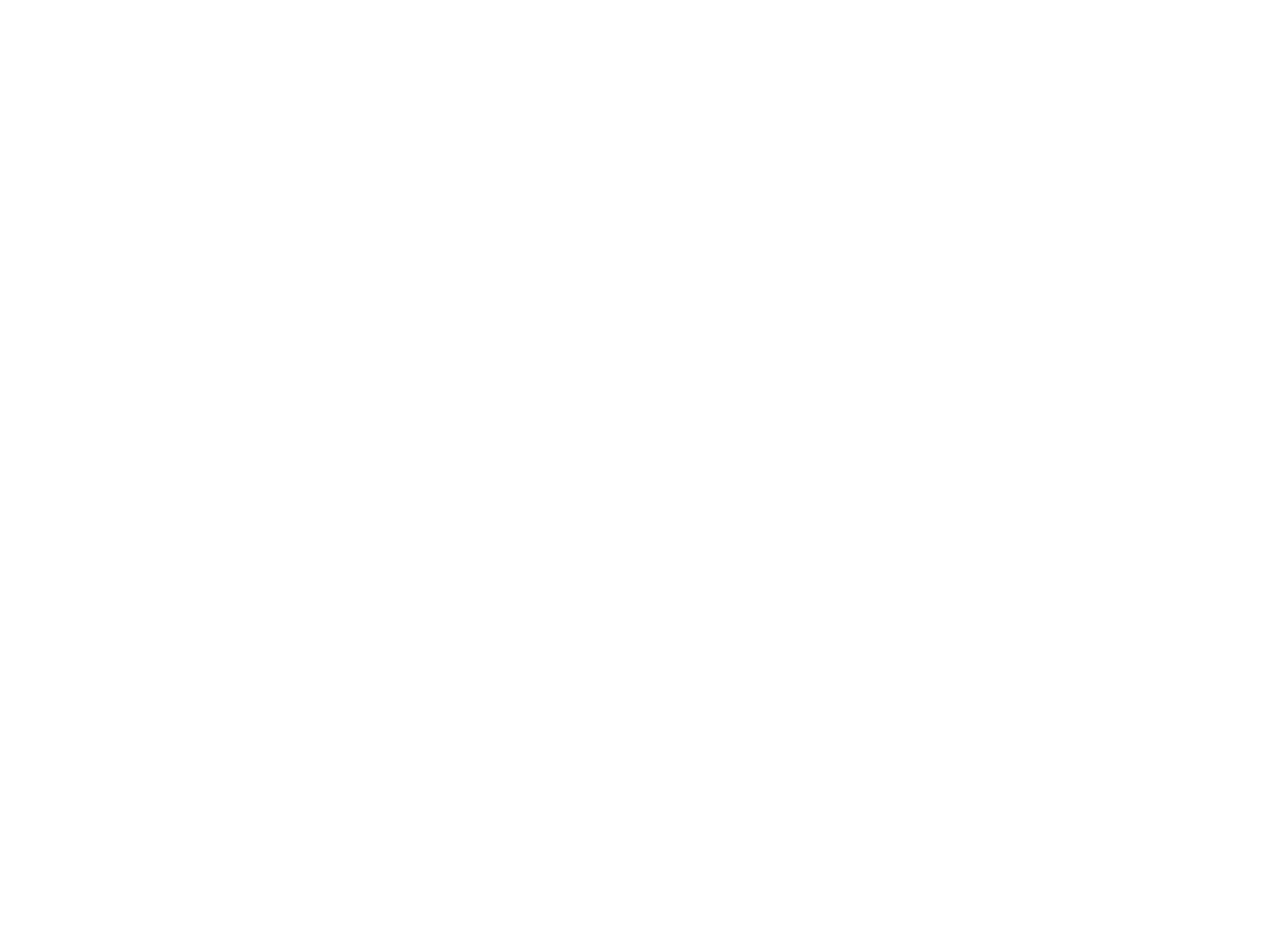
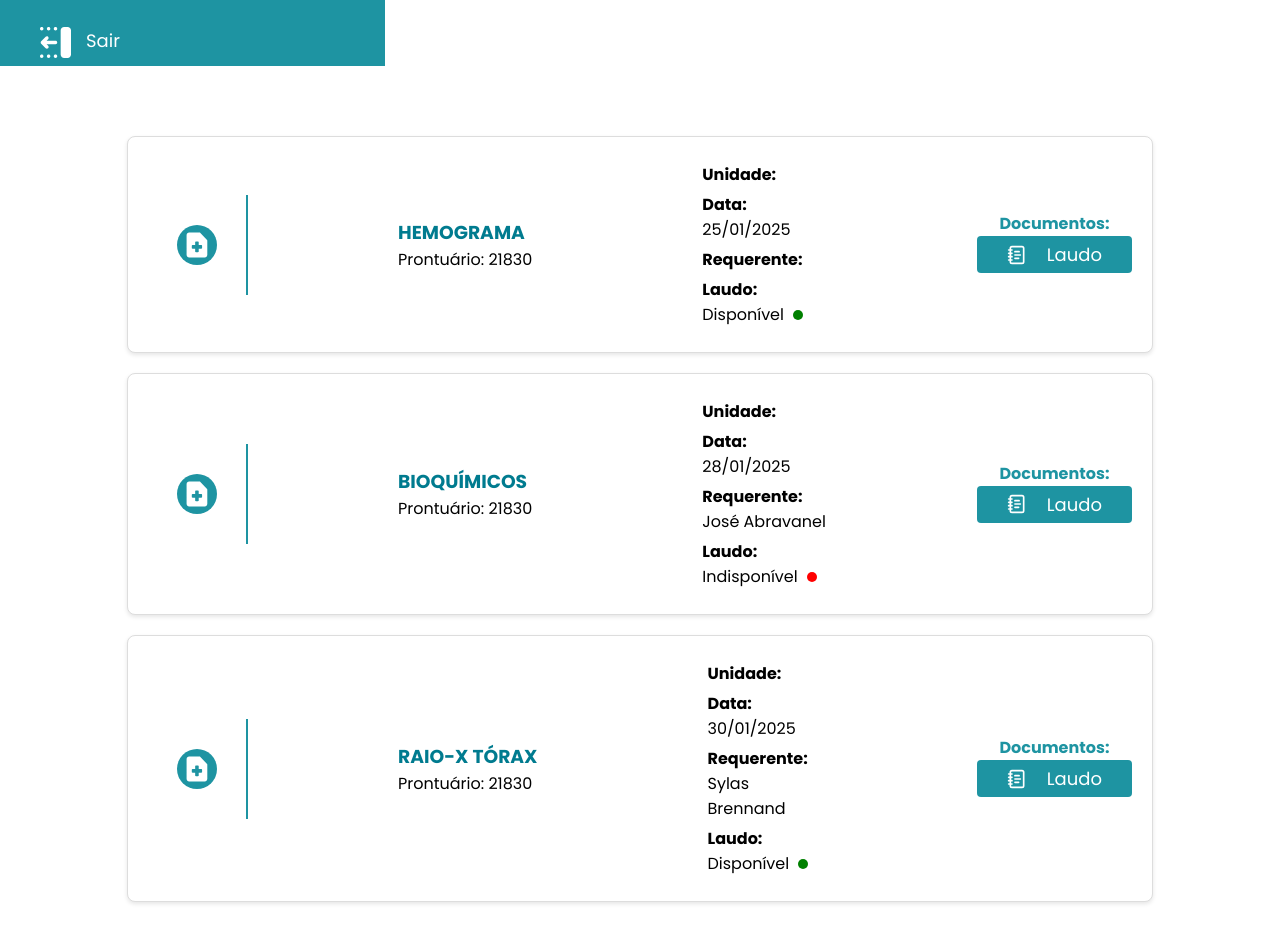
Before and after one commit to SAS-Organizacao/SAS-FrontEnd, a React (Vite) app in the folder SAS/: page /resultadoexames in a window 1280 px wide. Before the commit this address had no page. Shown: the part 1000-1942 px from the top of the page. Before the commit the page ends 800 px from the top, so only its background shows below. Built offline with nearby package versions, Linux system fonts and the light colour scheme.

Commit message:
style no arquivo css resultado de exame

```diff
--- a/SAS/package.json
+++ b/SAS/package.json
@@ -10,6 +10,7 @@
     "preview": "vite preview"
   },
   "dependencies": {
+    "lucide-react": "^0.483.0",
     "react": "^19.0.0",
     "react-dom": "^19.0.0",
     "react-router": "^7.3.0"
--- a/SAS/src/App.jsx
+++ b/SAS/src/App.jsx
@@ -7,6 +7,7 @@
 import Agendar_consulta from './components/Agendar_consulta'
 import Perfil from './pages/Perfil'
 import Barra from './components/Barra'
+import Resultado_exames from './pages/Resultado_exames'
 
 
 function App() {
@@ -29,6 +30,8 @@
 
         <Route path='/barra' element={<Barra/>} ></Route>
 
+        <Route path='/resultadoexames' element={<Resultado_exames/>} ></Route>
+
       </Routes>
     </BrowserRouter>
   )
--- a/SAS/src/components/Barra/style.css
+++ b/SAS/src/components/Barra/style.css
@@ -11,11 +11,13 @@
     background-color: #1E94A2;
     padding: 10px 20px;
     border-bottom: 1px;
-    margin-top: 150px;
+    /* margin-top: 150px; */
     width: 75%;
-    right: 100px;
+    height: 100px;
     position: absolute;
-    height: 100px;
+    top: 0;
+    left: 0;
+
 }
 
 .barra-item {
--- a/SAS/src/pages/Perfil/index.jsx
+++ b/SAS/src/pages/Perfil/index.jsx
@@ -1,13 +1,22 @@
 import './perfil.css'
 import Button from '../../components/Navbar'
 import Menulateral from '../../components/Menu_lateral'
+// import Barra from '../../components/Barra'
+import { useState } from 'react'
 
 export default function Perfil() {
+
+    function cadastroUsuario() {
+        e.preventDefault()
+        console.log('Cadastrado com sucesso!')
+    }
+    const [nome, setNome] = useState('')
 
     return (
         <>
         <Button/>
         <Menulateral/>
+        {/* <Barra/> */}
         <div className='perfil'>
             <div className='dados-pessoais'>
                <div className='dados-p'>
@@ -36,13 +45,21 @@
             <div className='dados-acesso'>
                 <div className='dados-a'>
                     <h3>DADOS DE ACESSO</h3>
-                    <button></button>
+                    <button className='edit'>&#43;</button>
                 </div>
 
                 <div className='dados-contato'>
-                    <h4>E-mail</h4>
-                    <h4>Senha</h4>
-                    <h4>Celular</h4>
+                    <div className='dados-acesso-colum'>
+                        <label htmlFor="email"><strong>E-mail</strong></label>
+                        <input type="email" placeholder='juditecunha@gmail.com'/>
+                        <label htmlFor="password"><strong>Senha</strong></label>
+                        <input type="password" placeholder='**********'/>
+
+                    </div>
+                    <div className='dados-celular'>
+                        <label htmlFor="celular"><strong>Celular</strong></label>
+                        <input type="text" id='celular' placeholder='(81) XXXXX-XXXX'/>
+                    </div>
                 </div>
             </div>
         </div>
--- a/SAS/src/pages/Perfil/perfil.css
+++ b/SAS/src/pages/Perfil/perfil.css
@@ -1,9 +1,9 @@
 .perfil {
     /* background-color: pink; */
     width: 70%;
-    height: 800px;
+    height: 700px;
     position: absolute;
-    bottom: -300px;
+    bottom: 100px;
     left: 385px;
     padding: 50px;
 }
@@ -14,6 +14,7 @@
     border-radius: 0 30px 30px 0;
     padding: 20px;
     margin-bottom: 40px;
+    box-shadow: 0 4px 8px rgba(0, 0, 0, 0.5)
 }
 
 .btn-dados {
@@ -23,6 +24,7 @@
     width: 50px;
     height: 50px;
     color: #fff;
+    font-size: 20px;
 }
 
 .dados-p {
@@ -30,7 +32,6 @@
     /* width: 750px; */
     display: flex;
     justify-content: space-between;
-
 }
 
 .dados-info {
@@ -38,11 +39,63 @@
     display: grid;
     grid-template-columns: repeat(2, 1fr);
     gap: 5px;
-    padding: 30px 0 10px 0;
+    padding: 0 0 10px 0;
 }
 
 .dados-acesso {
-    background-color: #D2D1D1;
+    background-color: #E2E2E2;
     padding: 20px;
     border-radius: 30px 0 0 30px;
+    box-shadow: 0 4px 8px rgba(0, 0, 0, 0.5)
 }
+
+.dados-a {
+    display: flex;
+    justify-content: space-between;
+}
+
+.dados-contato {
+    display: flex ;
+    flex: 1;
+    gap: 380px;
+}
+
+.dados-acesso-colum {
+    display: flex;
+    flex-direction: column;
+    gap: 10px;
+}
+
+.dados-acesso-colum input {
+    background-color: #fff;
+    border: 1px solid #ccc;
+    border-radius: 5px;
+    width: 200px;
+    height: 30px;
+    padding: 5px;
+}
+
+.dados-celular input {
+    background-color: #fff;
+    border: 1px solid #ccc;
+    border-radius: 5px;
+    width: 200px;
+    height: 30px;
+    padding: 5px;
+}
+
+.dados-celular {
+    display: flex;
+    gap: 10px;
+    flex-direction: column;
+}
+
+.edit {
+    border: none;
+    background-color: #1E94A2;
+    border-radius: 50px;
+    width: 50px;
+    height: 50px;
+    color: #fff;
+    font-size: 30px;
+}
--- /dev/null
+++ b/SAS/src/pages/Resultado_exames/index.jsx
@@ -0,0 +1,105 @@
+import React from "react";
+import "./resultadoexames.css";
+import Resultadoexame from '../../assets/images/icon-tela-resultado-exame.svg'
+import { NotebookText } from "lucide-react";
+import Menulateral from "../../components/Menu_lateral";
+import Button from "../../components/Navbar";
+import Barra from "../../components/Barra";
+
+
+
+export default function ResultadoExames() {
+  const exames = [
+    {
+      titulo: "HEMOGRAMA",
+      prontuario: "21830",
+      unidade: "",
+      data: "25/01/2025",
+      requerente: "",
+      laudo: "Disponível",
+      status: "verde",
+      documentos: ["Laudo"],
+    },
+    {
+      titulo: "BIOQUÍMICOS",
+      prontuario: "21830",
+      unidade: "",
+      data: "28/01/2025",
+      requerente: "José Abravanel",
+      laudo: "Indisponível",
+      status: "vermelho",
+      documentos: ["Laudo"],
+    },
+    {
+      titulo: "RAIO-X TÓRAX",
+      prontuario: "21830",
+      unidade: "",
+      data: "30/01/2025",
+      requerente: "Sylas Brennand",
+      laudo: "Disponível",
+      status: "verde",
+      documentos: ["Laudo"],
+    },
+  ];
+
+  return (
+    <>
+    <Button/>
+    <Menulateral/>
+    <Barra />
+    <div className="resultado-container">
+
+      <main className="conteudo">
+
+        <section className="resultados">
+          {exames.map((exame, index) => (
+            <div className="resultado" key={index}>
+              <div className="icon-container">
+                <img
+                  src={Resultadoexame}
+                  alt="Ícone"
+                  className="icon"
+                />
+              </div>
+              <div className="titulo-detalhes">
+                <h3>{exame.titulo}</h3>
+                <ul>
+                  <li>Prontuário: {exame.prontuario}</li>
+                </ul>
+              </div>
+
+                <div className="detalhes">
+
+                <p>
+                  <strong>Unidade:</strong> {exame.unidade}
+                </p>
+                <p>
+                  <strong>Data:</strong> {exame.data}
+                </p>
+                <p>
+                  <strong>Requerente:</strong> {exame.requerente}
+                </p>
+                <p>
+                  <strong>Laudo:</strong> {exame.laudo}{" "}
+                  <span className={`status ${exame.status}`}></span>
+                </p>
+              </div>
+              <div className="documentos">
+                <p>
+                  <strong>Documentos:</strong>
+                </p>
+                {exame.documentos.map((doc, docIndex) => (
+                  <button key={docIndex}>
+                    <NotebookText size={20} color="#fff" />
+                    {doc}
+                  </button>
+                ))}
+              </div>
+            </div>
+          ))}
+        </section>
+      </main>
+    </div>
+    </>
+  )
+}
--- /dev/null
+++ b/SAS/src/pages/Resultado_exames/resultadoexames.css
@@ -0,0 +1,147 @@
+* {
+    box-sizing: border-box;
+    margin: 0;
+    padding: 0;
+  }
+
+  .resultado-container {
+    display: flex;
+  }
+
+  .menu-lateral {
+    width: 250px;
+    background-color: #007b8f;
+    color: white;
+    padding: 20px;
+    height: 100vh;
+  }
+
+  .menu-lateral ul {
+    list-style: none;
+    padding: 0;
+  }
+
+  .menu-lateral li {
+    margin: 15px 0;
+    cursor: pointer;
+  }
+
+  .conteudo {
+    flex: 1;
+    padding: 20px;
+  }
+
+  .barra-superior {
+    background-color: #007b8f;
+    color: white;
+    padding: 10px;
+    margin-bottom: 20px;
+  }
+
+  .resultados {
+    display: flex;
+    flex-direction: column;
+    gap: 20px;
+    align-items: center; /* Centraliza os cards */
+    margin: 50px;
+
+  }
+
+  .resultado {
+    display: flex;
+    align-items: center;
+    justify-content: space-between;
+    background-color: white;
+    border: 1px solid #ddd;
+    border-radius: 8px;
+    padding: 20px;
+    width: 90%; /* Define uma largura menor */
+    max-width: 90%;
+    box-shadow: 0 2px 4px rgba(0, 0, 0, 0.1); /* Adiciona uma leve sombra */
+    gap: 150px;
+  }
+
+  .resultado h3 {
+    margin: 0;
+    color: #007b8f;
+  }
+
+  .resultado ul {
+    list-style: none;
+    padding: 0;
+    margin: 0;
+  }
+
+  .resultado .detalhes {
+    flex: 1;
+    margin-left: 20px;
+  }
+
+  .resultado .detalhes p {
+    margin: 5px 0;
+  }
+
+  .resultado .documentos {
+    display: flex;
+    flex-direction: column;
+    justify-content: center;
+    align-items: center;
+    color: #1E94A2 ;
+  }
+
+  .resultado .documentos button {
+    display: flex;
+    align-items: center;
+    justify-content: center;
+    gap: 20px;
+    padding: 5px 30px;
+    background-color: #1E94A2;
+    color: white;
+    border: none;
+    border-radius: 4px;
+    cursor: pointer;
+    margin-bottom: 5px;
+    font-size: 18px;
+  }
+
+  .resultado .documentos button:hover {
+    background-color: #005f6b;
+  }
+
+  .resultado .icon {
+    width: 20px;
+    height: 20px;
+  }
+
+  .status {
+    display: inline-block;
+    width: 10px;
+    height: 10px;
+    border-radius: 50%;
+    margin-left: 5px;
+  }
+
+  .status.verde {
+    background-color: green;
+  }
+
+  .status.vermelho {
+    background-color: red;
+  }
+
+  .resultado .icon-container {
+    display: flex;
+    align-items: center;
+    justify-content: center;
+    width: 100px;
+    height: 100px;
+    /* background-color: #e6f7f9; */
+    /* border-radius: 50%; */
+    border-right: 2px solid #1E94A2;
+  }
+
+  .resultado .icon-container img {
+    width: 40px;
+    height: 40px;
+
+  }
```
Also changed, not shown: SAS/src/assets/images/icon-tela-resultado-exame.svg (added), 1 other file (tests, documents, lock files or other folders).
